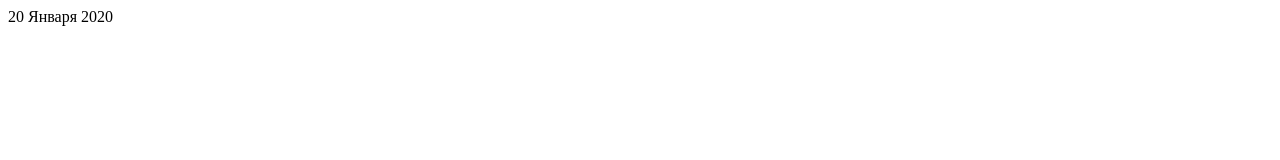
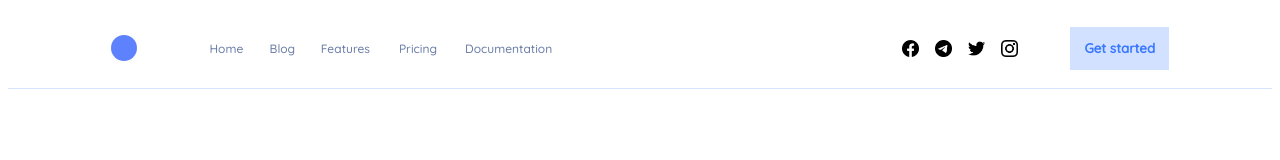
Before and after one commit to HoneyBunny-exe/web_labs, a plain HTML site: page index.html in a window 1280 px wide. Drawn offline with Linux system fonts and the light colour scheme.

Commit message:
update index.html, styles.css

```diff
--- a/index.html
+++ b/index.html
@@ -1,11 +1,46 @@
 <!DOCTYPE html>
 <html lang="en-us">
     <head>
+        <!-- fonts -->
+        <link rel="preconnect" href="https://fonts.googleapis.com">
+<link rel="preconnect" href="https://fonts.gstatic.com" crossorigin>
+<link href="https://fonts.googleapis.com/css2?family=Press+Start+2P&family=Quicksand:wght@500&family=Roboto&display=swap" rel="stylesheet">
+
+
         <meta charset="utf-8">
         <meta name="viewport" content="width=device-width">
+        <link href="styles.css" rel="stylesheet">
         <title>Quick hummus recipe</title>
     </head>
     <body>
-    <time datetime="2020-01-20">20 Января 2020</time>
+        <div id="header">
+            <div id="header_content">
+                <div id="logo"></div>
+
+                <div id="menu">
+                    <div id="home">Home</div>
+                    <div id="blog">Blog</div>
+                    <div id="features">Features</div>
+                    <div id="pricing">Pricing</div>
+                    <div id="documentation">Documentation</div>
+                </div>
+
+                <div id="social_media">
+                    <div id="facebook"><img src="images/free-icon-font-facebook-6422199.png" alt="facebook" style="height: 17px;"></div>
+                    <div id="telegram"><img src="images/free-icon-font-telegram-6422206.png" alt="telegram" style="height: 17px;"></div>
+                    <div id="twitter"><img src="images/free-icon-font-twitter-6422210.png" alt="twitter" style="height: 17px;"></div>
+                    <div id="instagram"><img src="images/free-icon-font-instagram-6422200.png" alt="facebook" style="height: 17px;"></div>
+                </div>
+
+                <div id="get_started">
+                    <button id="btn_get_started">Get started</button>
+                </div>
+            </div>
+        </div>
+
+        <div id="hero_image">
+            <div style="height:1px;background-color: #D8E3FE;"></div>
+
+        </div>
     </body>
 </html>
--- a/styles.css
+++ b/styles.css
@@ -0,0 +1,121 @@
+#header{
+    display:flex;
+    background-color: white;
+    height: 80px;
+}
+#header_content{
+    display: flex;
+    width: 83.75%;
+    height:43px;
+    margin:auto;
+}
+#logo{
+    margin-top:8.5px;
+    height: 26px;
+    width: 26px;
+    background-color: #5E81FE;
+    border-radius: 50%;
+}
+#menu{
+    display:flex;
+    margin-top:14px;
+    width:35.4%;
+    margin-left: 6.875%;
+    height: 15px;
+}
+#home{
+    width: 37px;
+    height: 15px;
+    flex-grow: 1;
+    font-family: Quicksand;
+    line-height: 15px;
+    font-size: 12px;
+    color: #697CA6;
+
+}
+#blog{
+    width: 28px;
+    height: 15px;
+    flex-grow: 1;
+    font-family: Quicksand;
+    line-height: 15px;
+    font-size: 12px;
+    color: #697CA6;
+
+}
+#pricing{
+    width: 43px;
+    height: 15px;
+    flex-grow: 1;
+    font-family: Quicksand;
+    line-height: 15px;
+    font-size: 12px;
+    color: #697CA6;
+
+}
+#documentation{
+    width: 96px;
+    height: 15px;
+    flex-grow: 1;
+    font-family: Quicksand;
+    line-height: 15px;
+    font-size: 12px;
+    color: #697CA6;
+
+}
+#features{
+    width: 55px;
+    height: 15px;
+    flex-grow: 1;
+    font-family: Quicksand;
+    line-height: 15px;
+    font-size: 12px;
+    color: #697CA6;
+}
+
+#get_started{
+    margin-left:auto;
+    width: 9.36%;
+    height: 100%;
+}
+#btn_get_started{
+    width:100%;
+    height: 100%;
+    border-style: none;
+    background-color: #D2E1FF;
+    font-family: Quicksand;
+    font-weight: 700;
+    line-height: 16.25px;
+    color:#3A79FF;
+
+}
+#btn_get_started:hover,
+#facebook:hover,
+#telegram:hover,
+#twitter:hover,
+#instagram:hover,
+#home:hover,
+#blog:hover,
+#features:hover,
+#pricing:hover,
+#documentation:hover{
+    transition-property: margin-top;
+    transition-duration: 0.3s;
+    margin-top: 4px;
+}
+#social_media{
+    display:flex;
+    width: 12.432%;
+    height:17px;
+    margin-top: 13px;
+    margin-left: 30%;
+}
+#facebook, #telegram, #twitter, #instagram{
+    flex-grow: 1;
+    margin-left: 0px;
+}
+
+#hero_image{
+    width:100%;
+    height: 570px;
+}
```
Lines whose indentation alone changed are shown as unchanged.
